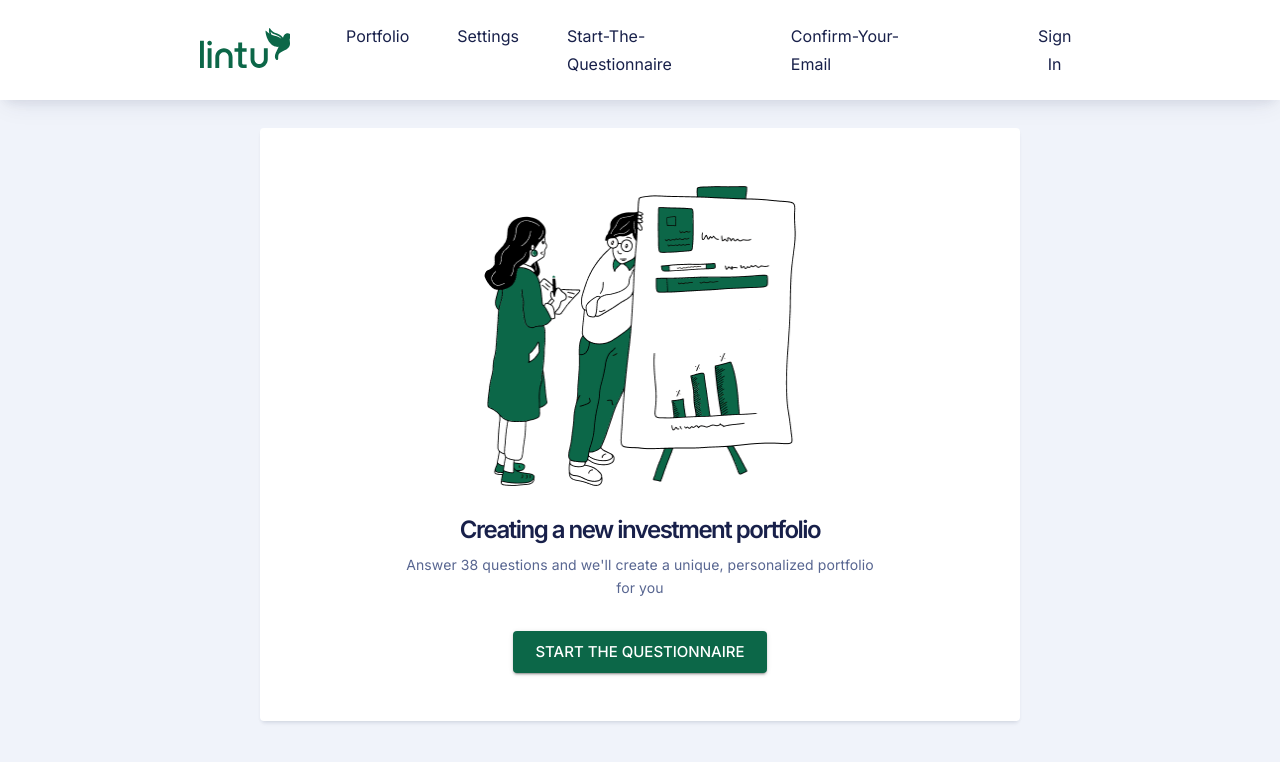
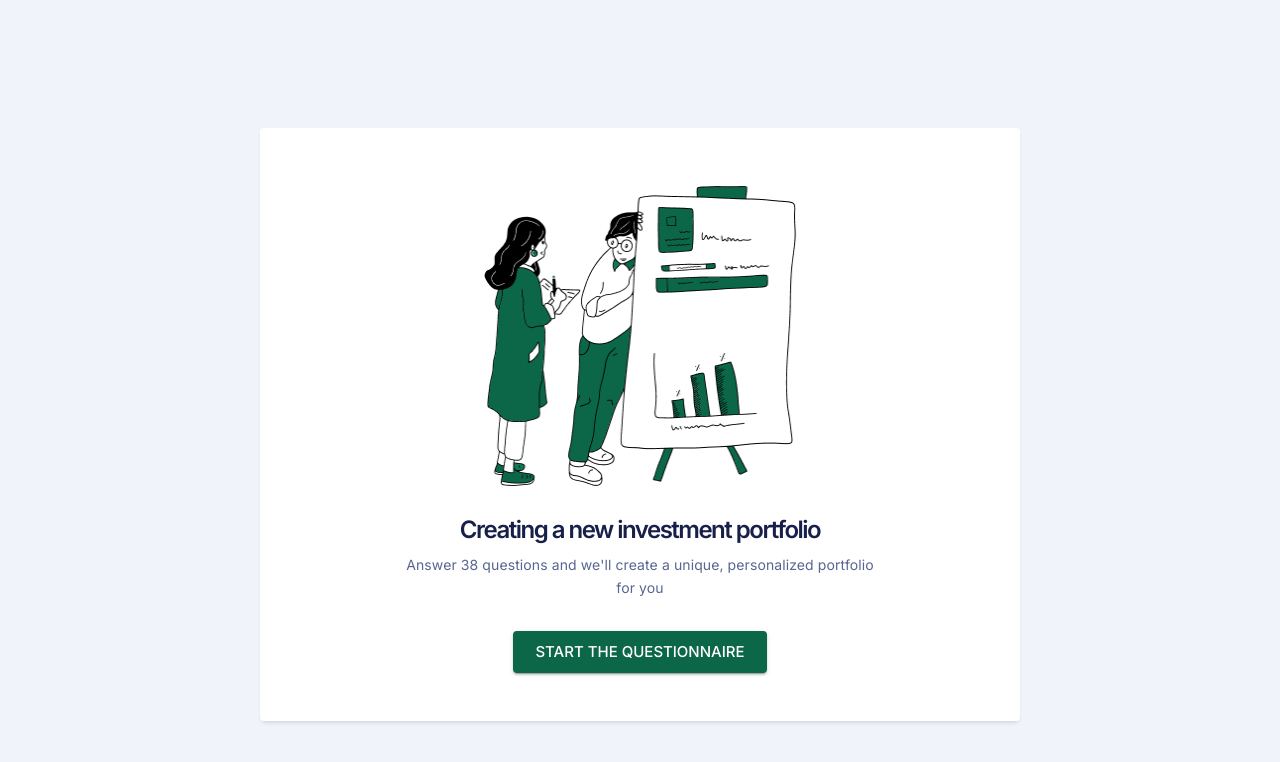
Before and after one commit to NovikovYu/LPK3, a Next.js app: page /start-the-questionnaire in a window 1280 px wide. Shown: the top 762 px of the page. Built offline with nearby package versions, Linux system fonts and the light colour scheme.

Commit message:
fix/layout-refactoring

```diff
--- /dev/null
+++ b/components/Layout/RootLayout.tsx
@@ -0,0 +1,11 @@
+export default function RootLayout({
+  children,
+}: {
+  children: React.ReactNode;
+}) {
+  return (
+    <html lang="fi">
+      <body>{children}</body>
+    </html>
+  );
+}
--- a/pages/_app.tsx
+++ b/pages/_app.tsx
@@ -147,8 +147,8 @@ const theme = createTheme({
 
 export default function App({ Component, pageProps }: AppProps) {
   return (
-    <ThemeProvider theme={theme}>
-      <Component {...pageProps} />
-    </ThemeProvider>
+      <ThemeProvider theme={theme}>
+        <Component {...pageProps} />
+      </ThemeProvider>
   );
 }
--- a/pages/start-the-questionnaire.tsx
+++ b/pages/start-the-questionnaire.tsx
@@ -2,10 +2,35 @@ import { Container } from '@mui/material';
 import Layout from '@/components/Layout/Layout';
 import { MainBox } from '@/components/CommonComponents/Common-сomponents-style';
 import InfoPageContent from '@/components/Info-page/info-page-content';
+import RootLayout from '@/components/Layout/RootLayout';
+
+// import { Metadata } from 'next'
+
+// export const metadata: Metadata = {
+//   title: 'Page With META title',
+//   description: 'Page With META description',
+// }
 
 export default function StartTheQuestionnaire() {
   return (
-    <Layout pageTitle={'Lintu - start the questionnaire page'}>
+    // <Layout pageTitle={'Lintu - start the questionnaire page'}>
+    //   <MainBox component="main">
+    //     <Container sx={{ maxWidth: '808px' }} maxWidth={false}>
+    //       <InfoPageContent
+    //         imgSrc={'/business-product-planning-and-research.png'}
+    //         imgAlt={
+    //           'our analytics are thinking about the best investment strategy for you'
+    //         }
+    //         titleText={'Creating a new investment portfolio'}
+    //         mainText={
+    //           "Answer 38 questions and we'll create a unique, personalized portfolio for you"
+    //         }
+    //         buttonText={'Start the questionnaire'}
+    //         buttonLink={'/survey'}
+    //       />
+    //     </Container>
+    //   </MainBox>
+    // </Layout>
       <MainBox component="main">
         <Container sx={{ maxWidth: '808px' }} maxWidth={false}>
           <InfoPageContent
@@ -22,6 +47,5 @@ export default function StartTheQuestionnaire() {
           />
         </Container>
       </MainBox>
-    </Layout>
   );
 }
```
